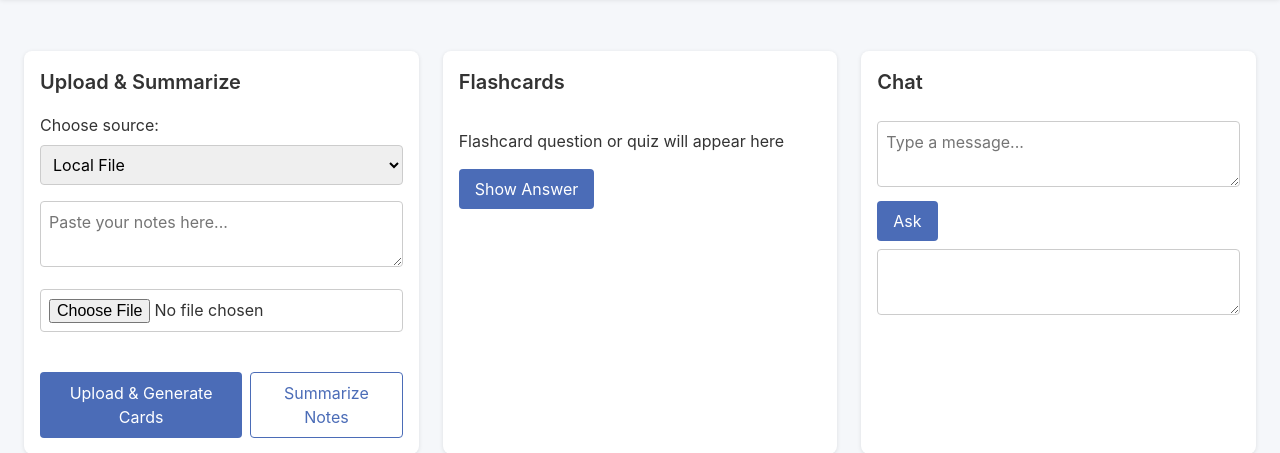
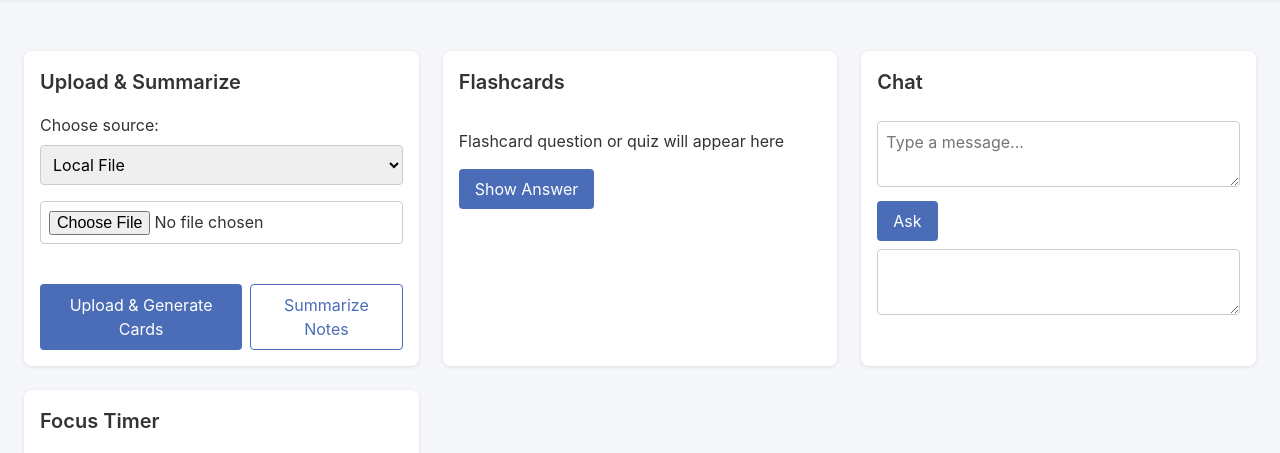
Before and after one commit to edwardnqin/2025-Summer-SAIL-Project, a Flask app: template frontend/templates/dashboard.html in a window 1280 px wide. Shown: the part 54-507 px from the top of the page. Run offline with Flask 3, Linux system fonts and the light colour scheme; the template is opened without the code that fills it, so the values that code supplies are empty.

Commit message:
delete text upload

```diff
--- a/frontend/templates/dashboard.html
+++ b/frontend/templates/dashboard.html
@@ -26,7 +26,7 @@
         </select>
 
         <div class="source-panel" id="panel-local">
-          <textarea id="text-input" placeholder="Paste your notes here..."></textarea>
+          <!-- <textarea id="text-input" placeholder="Paste your notes here..."></textarea> -->
           <input type="file" id="file-upload" />
           <span id="file-name-display"></span>
         </div>
```
Also changed, not shown: 2 other files.
